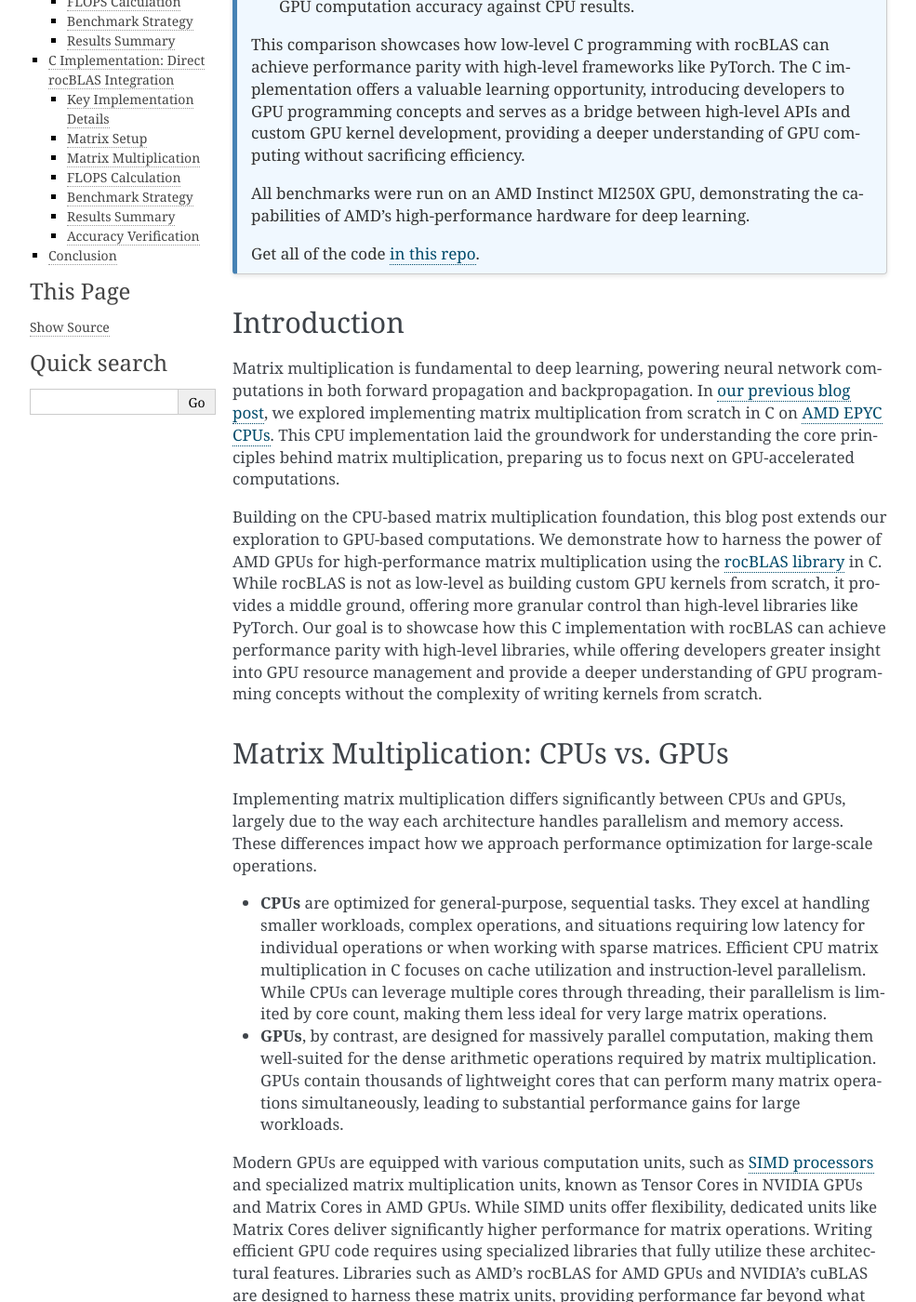
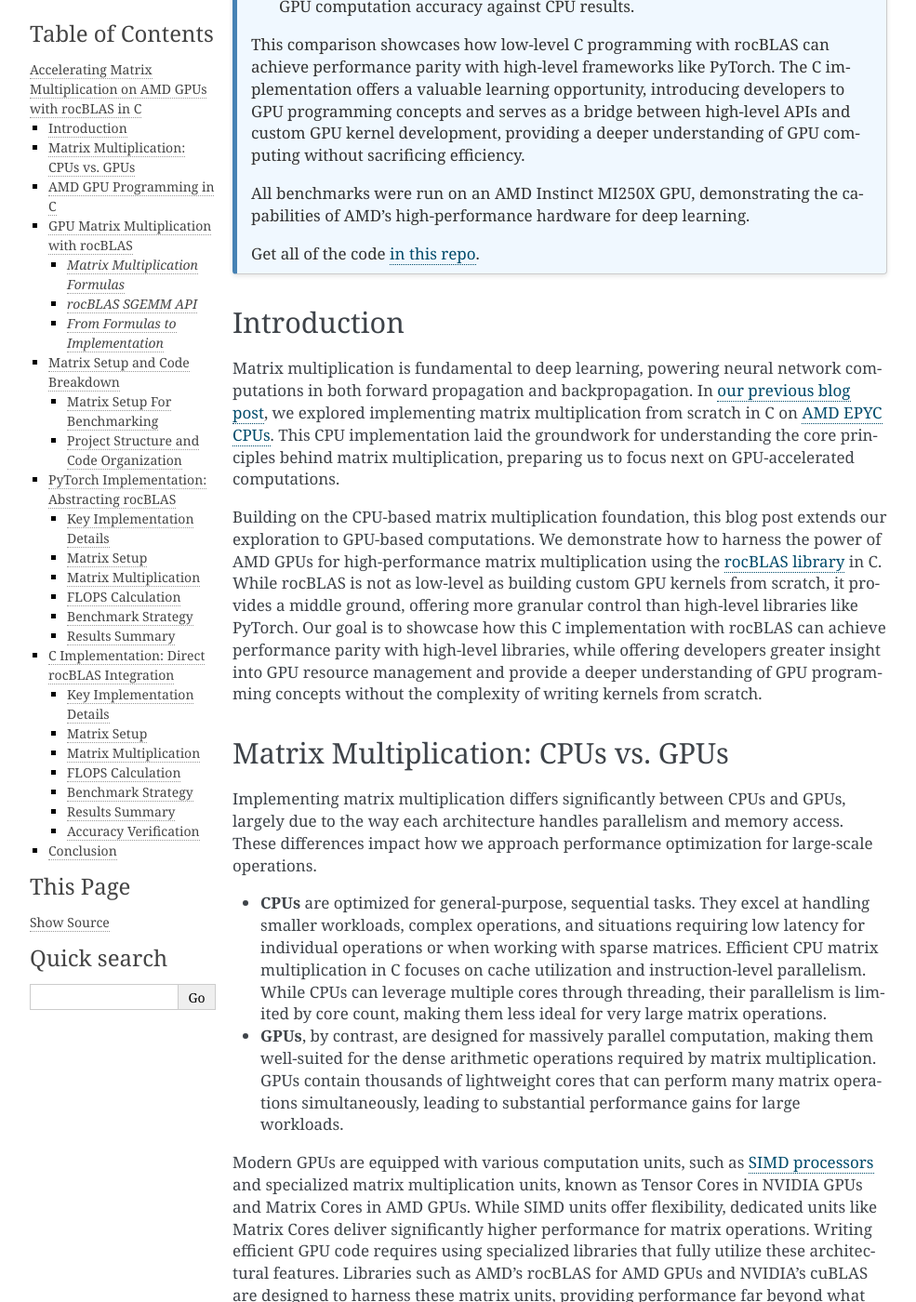
Before and after one commit to pebblesandweeds/cpu_matmul, a Sphinx documentation site: the page built from docs/source/gpu_matmul_blog.rst, in a window 1280 px wide and 1400 px high, scrolled down 670 px. Shown: the whole window at 93% size, without its empty margins (148-1133 px from the left). Built offline with Sphinx 7.4.7, drawn with Linux system fonts in a browser that asks for light colours.

Commit message:
Changing custom.css to pin the sidebar

```diff
--- a/docs/source/_static/custom.css
+++ b/docs/source/_static/custom.css
@@ -67,3 +67,11 @@ code {
     padding: 2px 4px;
     font-size: 90%;
 }
+
+/* Make the sidebar fixed */
+div.sphinxsidebar {
+    position: sticky;
+    top: 0;
+    max-height: 100vh;
+    overflow-y: auto;
+}
```
